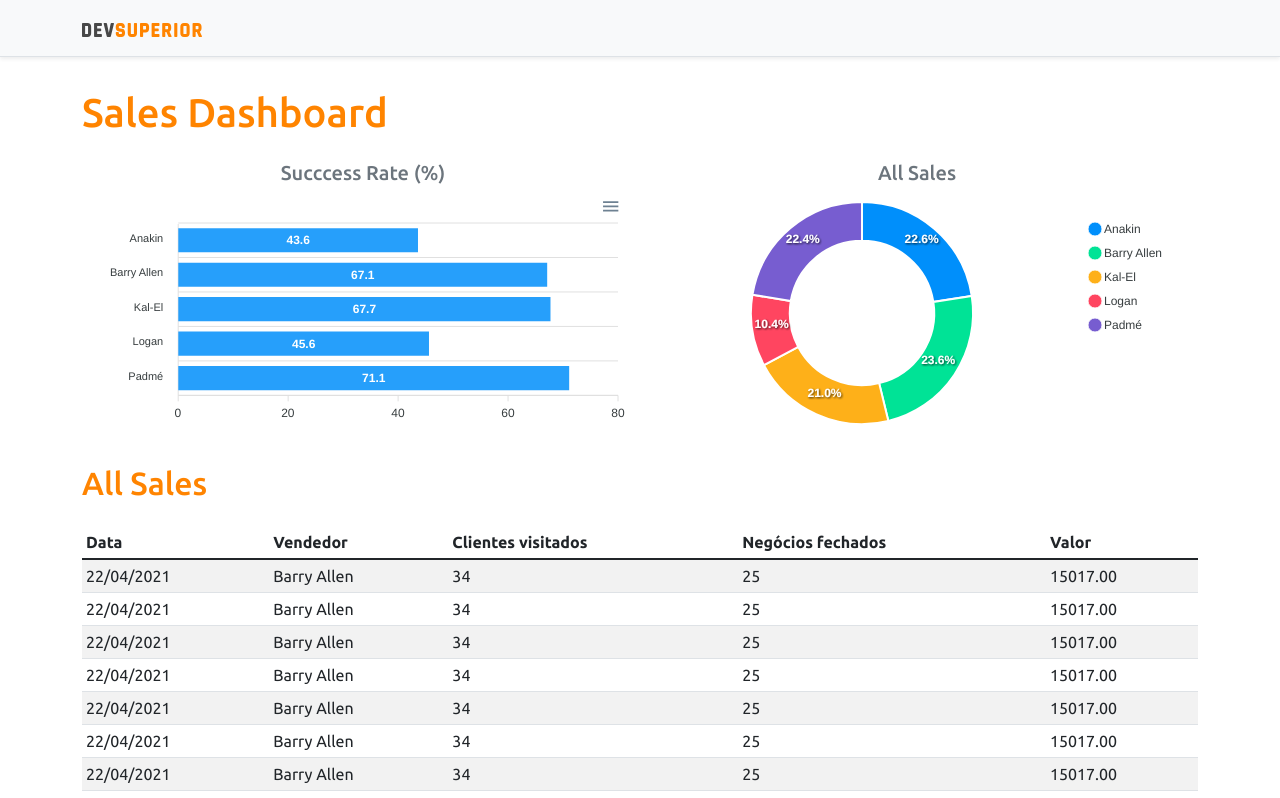
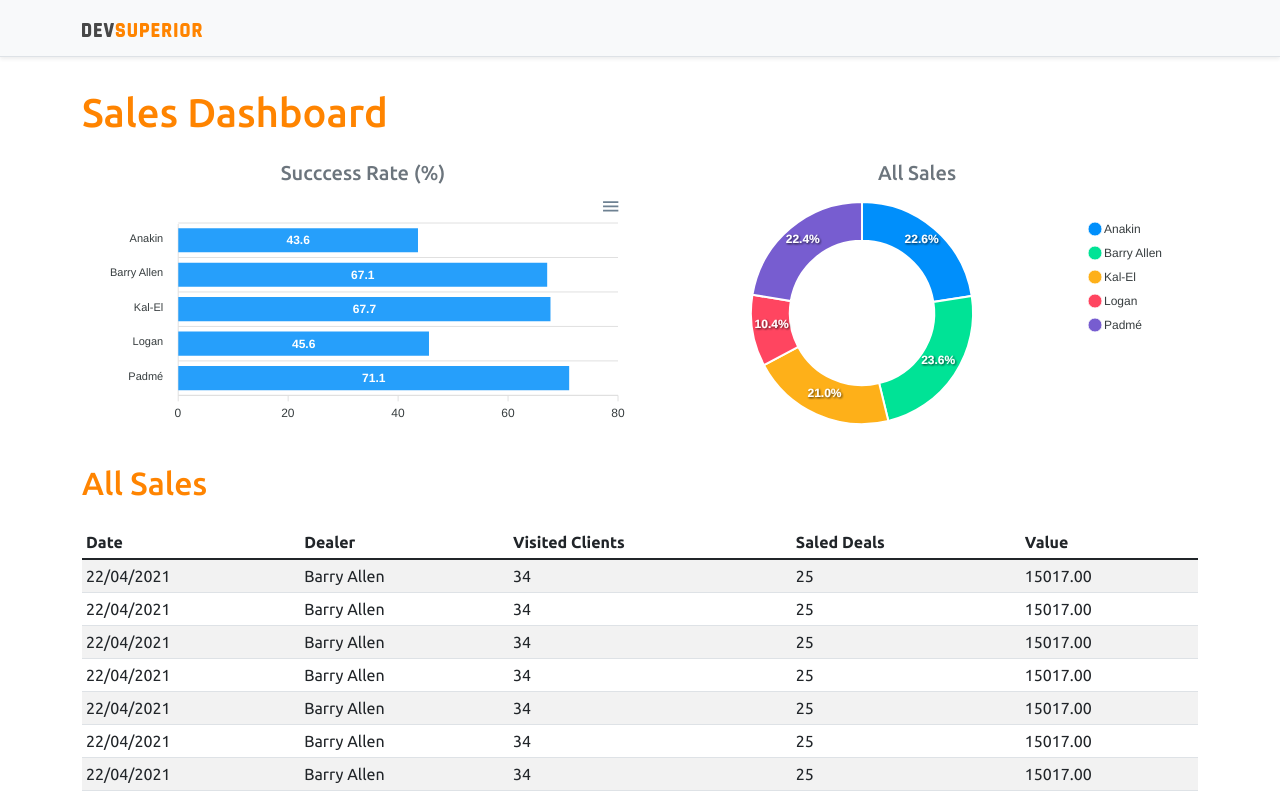
Before and after one commit to natanvittorino/spring_react-dev, a React (Create React App) app in the folder Frontend/: page / in a window 1280 px wide. Shown: the top 798 px of the page. Built offline with nearby package versions, Linux system fonts and the light colour scheme.

Commit message:
Data Vendedor etc changed into english

```diff
--- a/Frontend/src/components/Datatable/index.tsx
+++ b/Frontend/src/components/Datatable/index.tsx
@@ -4,11 +4,11 @@ const Datatable = () =>  {
     <table className="table table-striped table-sm">
         <thead>
             <tr>
-                <th>Data</th>
-                <th>Vendedor</th>
-                <th>Clientes visitados</th>
-                <th>Negócios fechados</th>
-                <th>Valor</th>
+                <th>Date</th>
+                <th>Dealer</th>
+                <th>Visited Clients</th>
+                <th>Saled Deals</th>
+                <th>Value</th>
             </tr>
         </thead>
         <tbody>
```
